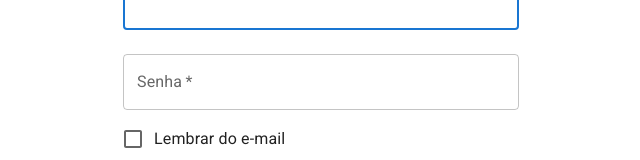
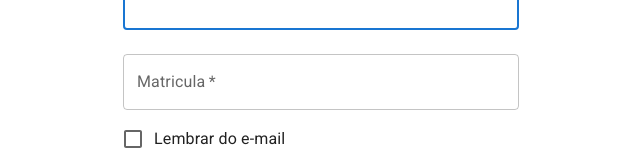
Before and after one commit to HigoHenrique/Project-PIBIC, a React (Vite) app: page / in a window 1280 px wide. Shown: the part 446-606 px from the top of the page, without its empty margins (319-959 px from the left). Built offline with nearby package versions, Linux system fonts and the light colour scheme.

Commit message:
changingplaceholder

```diff
--- a/src/pages/Login/index.jsx
+++ b/src/pages/Login/index.jsx
@@ -82,7 +82,7 @@ export default function SignIn() {
               required
               fullWidth
               name="password"
-              label="Senha"
+              label="Matricula"
               type="password"
               id="password"
               autoComplete="current-password"
```
